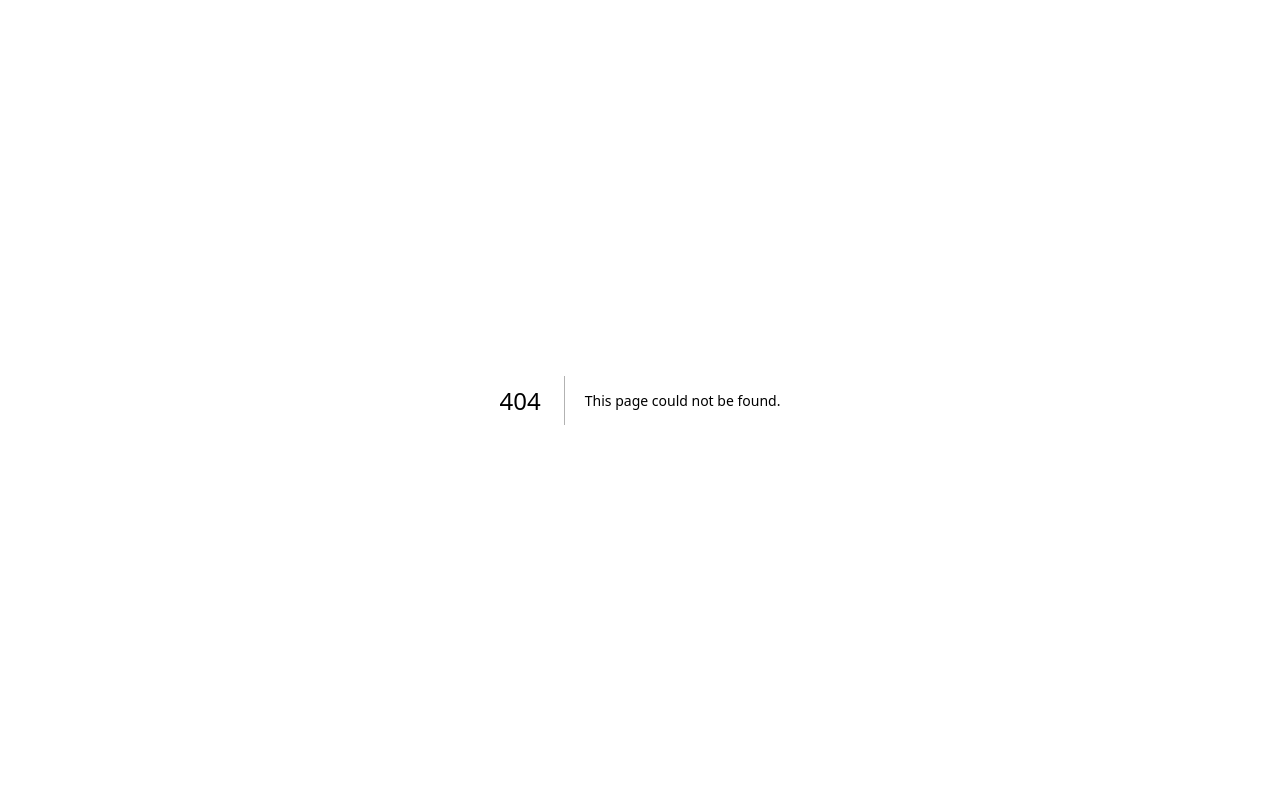
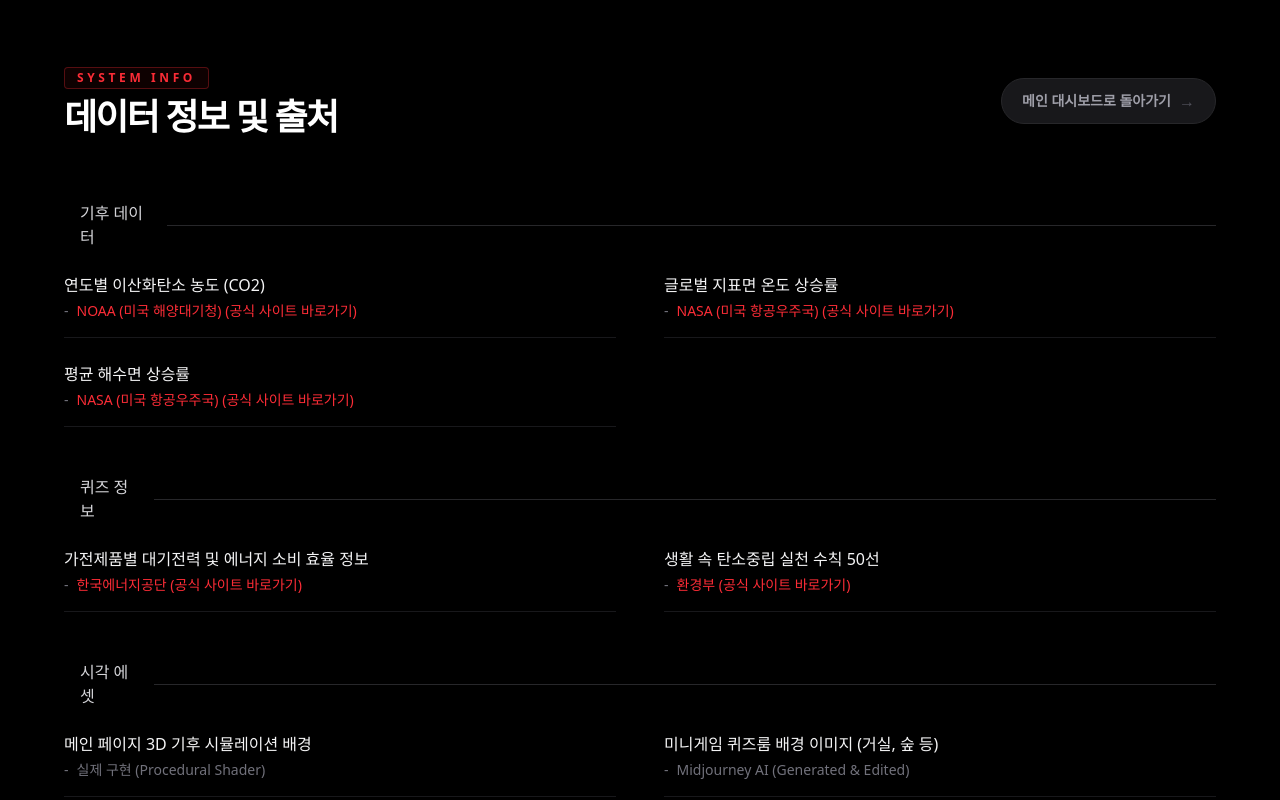
Before and after one commit to imsoohyeok/Anthropocene, a Next.js app: page /info in a window 1280 px wide. Before the commit this address had no page. Shown: the top 800 px of the page. Built offline with nearby package versions, Linux system fonts and the light colour scheme.

Commit message:
정보페이지 구현 초안 및 사용하지 않는 코드 제거

```diff
--- /dev/null
+++ b/src/app/info/page.tsx
@@ -0,0 +1,103 @@
+// src/app/info/page.tsx
+"use client";
+
+import { motion } from "framer-motion";
+import Link from "next/link";
+import { infoData, infoItem } from "@/data/infoData";
+
+export default function InfoPage() {
+  const groupedInfo = infoData.reduce(
+    (acc, item) => {
+      (acc[item.category] = acc[item.category] || []).push(item);
+      return acc;
+    },
+    {} as Record<infoItem["category"], infoItem[]>,
+  );
+
+  return (
+    <main className="min-h-screen bg-black text-zinc-300 p-8 md:p-16 relative overflow-hidden">
+      {/* 상단 HUD 레이어 */}
+      <div className="relative z-10 max-w-7xl mx-auto mb-16 flex justify-between items-center">
+        <div className="space-y-1">
+          <div className="inline-block px-3 py-0.5 border border-red-500/30 bg-red-950/20 rounded-sm mb-2">
+            <p className="text-xs font-bold text-red-500 uppercase tracking-[0.3em]">
+              System Info
+            </p>
+          </div>
+          <h1 className="text-4xl font-black text-white tracking-tighter uppercase">
+            데이터 정보 및 출처
+          </h1>
+        </div>
+
+        {/* 메인으로 돌아가기 버튼 */}
+        <Link
+          href="/"
+          className="group flex items-center gap-2 px-5 py-2.5 bg-zinc-900 border border-zinc-800 rounded-full hover:border-zinc-600 transition-colors"
+        >
+          <span className="text-sm font-bold text-zinc-400 group-hover:text-white transition-colors">
+            메인 대시보드로 돌아가기
+          </span>
+          <span className="text-zinc-600 transition-transform group-hover:translate-x-1">
+            →
+          </span>
+        </Link>
+      </div>
+
+      {/* 메인 콘텐츠 레이어 */}
+      <div className="relative z-10 max-w-7xl mx-auto space-y-12">
+        {Object.entries(groupedInfo).map(([category, items], groupIndex) => (
+          <motion.section
+            key={category}
+            initial={{ opacity: 0, y: 20 }}
+            animate={{ opacity: 1, y: 0 }}
+            transition={{ duration: 0.5, delay: groupIndex * 0.1 }}
+            className="space-y-6"
+          >
+            {/* 카테고리 헤더 */}
+            <div className="flex items-center gap-4">
+              <h2 className="text-2xl font-black text-zinc-100 tracking-tight shrink-0" />
+              {category}
+
+              <div className="w-full h-px bg-zinc-800" />
+            </div>
+
+            {/* 출처 그리드 배드리드 배치 */}
+            <div className="grid grid-cols-1 md:grid-cols-2 gap-x-12 gap-y-6">
+              {items.map((item) => (
+                <div
+                  key={item.id}
+                  className="flex flex-col gap-1 pb-4 border-b border-zinc-900"
+                >
+                  <p className="text-zinc-100 font-medium">{item.content}</p>
+                  <div className="flex items-center gap-2 text-sm text-zinc-500">
+                    <span>-</span>
+                    {item.infoUrl ? (
+                      <a
+                        href={item.infoUrl}
+                        target="_blank"
+                        rel="noopener noreferrer"
+                        className="text-red-500 hover:text-red-400 hover:underline transition-colors"
+                      >
+                        {item.infoName} (공식 사이트 바로가기)
+                      </a>
+                    ) : (
+                      <span>{item.infoName}</span>
+                    )}
+                  </div>
+                </div>
+              ))}
+            </div>
+          </motion.section>
+        ))}
+      </div>
+
+      {/* 하단 푸터 */}
+      <footer className="relative z-10 max-w-7xl mx-auto mt-24 pt-8 border-t border-zinc-900 text-center">
+        <p className="text-xs text-zinc-700 tracking-widest uppercase">
+          Climate Watch Project © 2024 | All assets belong to their respective
+          owners.
+        </p>
+      </footer>
+    </main>
+  );
+}
--- a/src/app/page.tsx
+++ b/src/app/page.tsx
@@ -1,5 +1,6 @@
 "use client";
 
+import Link from "next/link";
 import { useRef, useState } from "react";
 import { useRouter } from "next/navigation";
 import { useTimeline } from "@/hooks/useTimeLine";
@@ -87,6 +88,15 @@
                 transition={{ duration: 0.5 }}
                 className="absolute inset-0 z-10 flex flex-col h-full pointer-events-none"
               >
+                <div className="absolute bottom-8 right-8 md:bottom-12 md:right-12 z-50 pointer-events-auto">
+                  <Link
+                    href="/info"
+                    className="flex items-center gap-2 px-4 py-2 border border-zinc-800 rounded-full bg-black/50 backdrop-blur-md text-zinc-400 hover:text-white hover:border-zinc-500 transition-all text-xs md:text-sm font-bold tracking-[0.2em] uppercase"
+                  >
+                    <span>정보 및 출처</span>
+                  </Link>
+                </div>
+
                 <div className="flex-1 flex flex-col justify-center w-full max-w-4xl mx-auto px-4">
                   <DashboardOverlay
                     year={year}
--- a/src/components/quiz/GameClearScreen.tsx
+++ b/src/components/quiz/GameClearScreen.tsx
@@ -30,9 +30,6 @@
             "radial-gradient(circle at center, rgba(37, 99, 235, 0.2) 0%, rgba(0, 0, 0, 1) 70%)",
         }}
       />
-
-      {/* 시네마틱 노이즈 */}
-      <div className="absolute inset-0 pointer-events-none bg-[url('/images/noise.png')] opacity-[0.03] mix-blend-overlay z-0" />
 
       {/* 메인 콘텐츠 */}
       <div className="relative z-10 flex flex-col items-center text-center px-6 w-full max-w-2xl">
--- a/src/components/quiz/GameOverScreen.tsx
+++ b/src/components/quiz/GameOverScreen.tsx
@@ -26,9 +26,6 @@
             "radial-gradient(circle at center, rgba(153, 27, 27, 0.4) 0%, rgba(0, 0, 0, 1) 70%)",
         }}
       />
-
-      {/* 시네마틱 노이즈 & 스캔라인 */}
-      <div className="absolute inset-0 pointer-events-none bg-[url('/images/noise.png')] opacity-10 mix-blend-overlay z-0" />
 
       {/* 메인 콘텐츠 */}
       <div className="relative z-10 flex flex-col items-center text-center px-6">
--- /dev/null
+++ b/src/data/infoData.ts
@@ -0,0 +1,76 @@
+export interface infoItem {
+  id: number;
+  category: "기후 데이터" | "퀴즈 정보" | "시각 에셋" | "사운드";
+  content: string; // 나열할 정보 내용
+  infoName: string; // 출처 이름
+  infoUrl?: string; // (선택) 클릭 시 이동할 실제 URL
+}
+
+export const infoData: infoItem[] = [
+  // --- 기후 데이터 (메인 타임라인) ---
+  {
+    id: 1,
+    category: "기후 데이터",
+    content: "연도별 이산화탄소 농도 (CO2)",
+    infoName: "NOAA (미국 해양대기청)",
+    infoUrl: "https://gml.noaa.gov/ccgg/trends/",
+  },
+  {
+    id: 2,
+    category: "기후 데이터",
+    content: "글로벌 지표면 온도 상승률",
+    infoName: "NASA (미국 항공우주국)",
+    infoUrl: "https://climate.nasa.gov/vital-signs/global-temperature/",
+  },
+  {
+    id: 3,
+    category: "기후 데이터",
+    content: "평균 해수면 상승률",
+    infoName: "NASA (미국 항공우주국)",
+    infoUrl: "https://climate.nasa.gov/vital-signs/sea-level/",
+  },
+
+  // --- 퀴즈 정보 (미니게임) ---
+  {
+    id: 4,
+    category: "퀴즈 정보",
+    content: "가전제품별 대기전력 및 에너지 소비 효율 정보",
+    infoName: "한국에너지공단",
+    infoUrl: "https://www.energy.or.kr/",
+  },
+  {
+    id: 5,
+    category: "퀴즈 정보",
+    content: "생활 속 탄소중립 실천 수칙 50선",
+    infoName: "환경부",
+    infoUrl: "https://www.me.go.kr/",
+  },
+
+  // --- 시각 에셋 ---
+  {
+    id: 6,
+    category: "시각 에셋",
+    content: "메인 페이지 3D 기후 시뮬레이션 배경",
+    infoName: "실제 구현 (Procedural Shader)",
+  },
+  {
+    id: 7,
+    category: "시각 에셋",
+    content: "미니게임 퀴즈룸 배경 이미지 (거실, 숲 등)",
+    infoName: "Midjourney AI (Generated & Edited)",
+  },
+  {
+    id: 8,
+    category: "시각 에셋",
+    content: "게임 UI 아이콘 및 폰트 (Pretendard)",
+    infoName: "외부 오픈소스 라이선스 준수",
+  },
+
+  // --- 사운드 ---
+  {
+    id: 9,
+    category: "사운드",
+    content: "메인 배경음악 및 피드백 효과음",
+    infoName: "오디오 라이브러리 구독 서비스 이용",
+  },
+];
```
